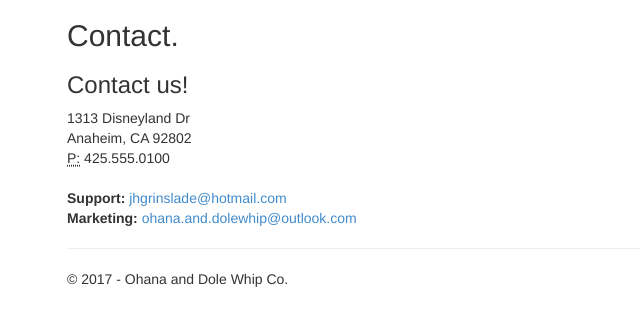
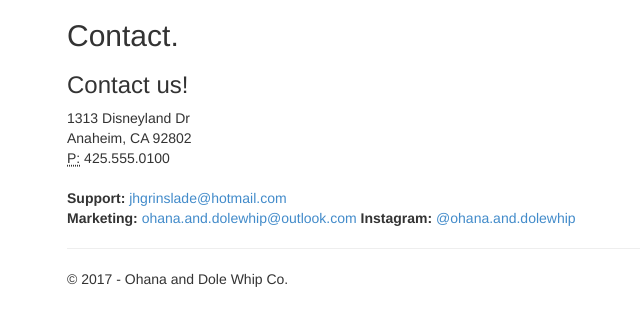
Before and after one commit to jhgrins/FlaskTest, a Flask app: page /contact in a window 1280 px wide. Shown: the part 51-377 px from the top of the page, without its empty margins (3-643 px from the left). Run offline with Flask 2, Linux system fonts and the light colour scheme; some libraries are stand-ins or nearby versions.

Commit message:
insta link in contact

```diff
--- a/FlaskWebProject1/templates/contact.html
+++ b/FlaskWebProject1/templates/contact.html
@@ -15,6 +15,7 @@
 <address>
     <strong>Support:</strong>   <a href="mailto:jhgrinslade@hotmail.com">jhgrinslade@hotmail.com</a><br />
     <strong>Marketing:</strong> <a href="mailto:ohana.and.dolewhip@outlook.com">ohana.and.dolewhip@outlook.com</a>
+    <strong>Instagram:</strong> <a href="https://www.instagram.com/ohana.and.dolewhip/">@ohana.and.dolewhip</a>
 </address>
 
 {% endblock %}
```
